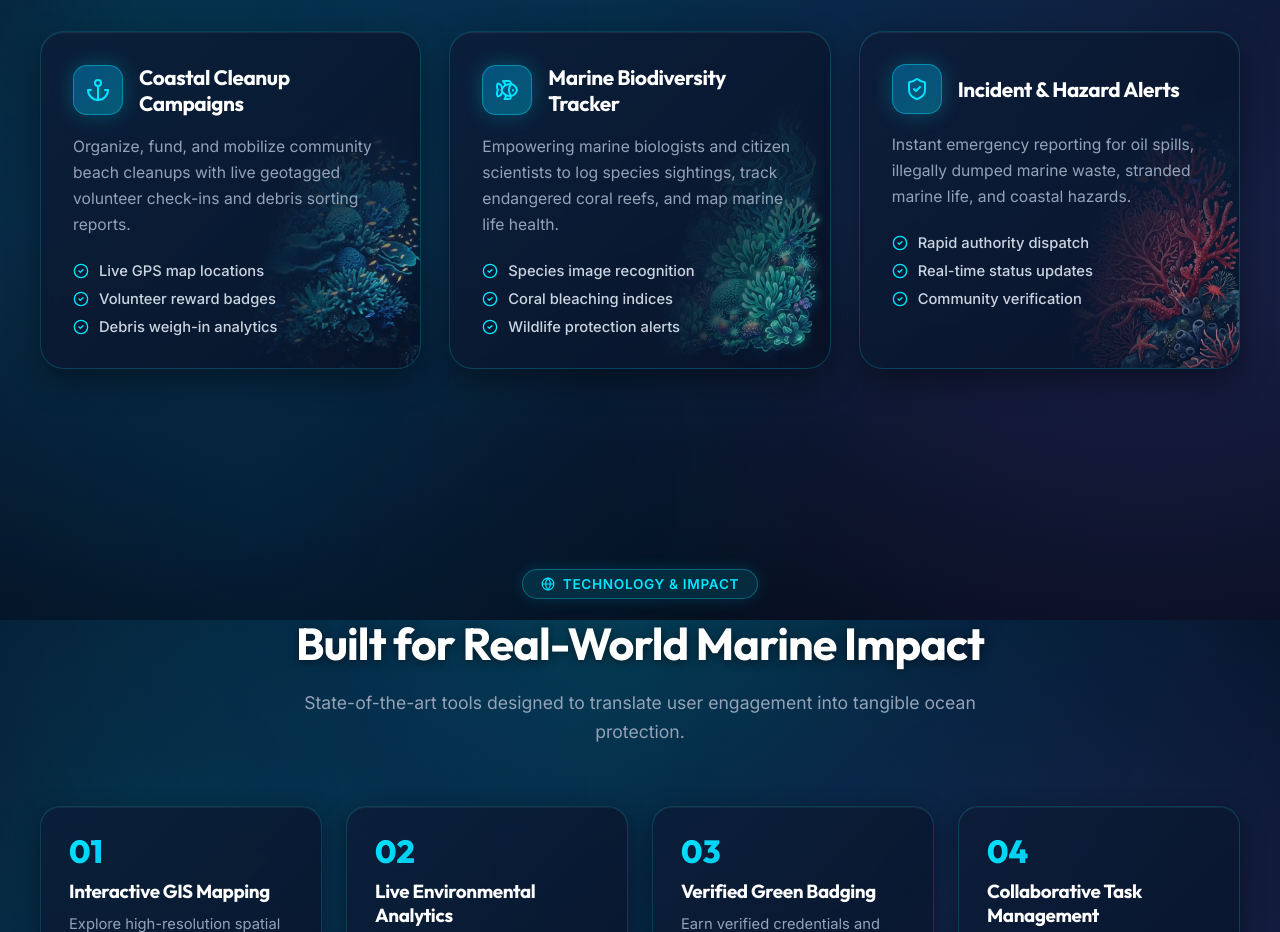
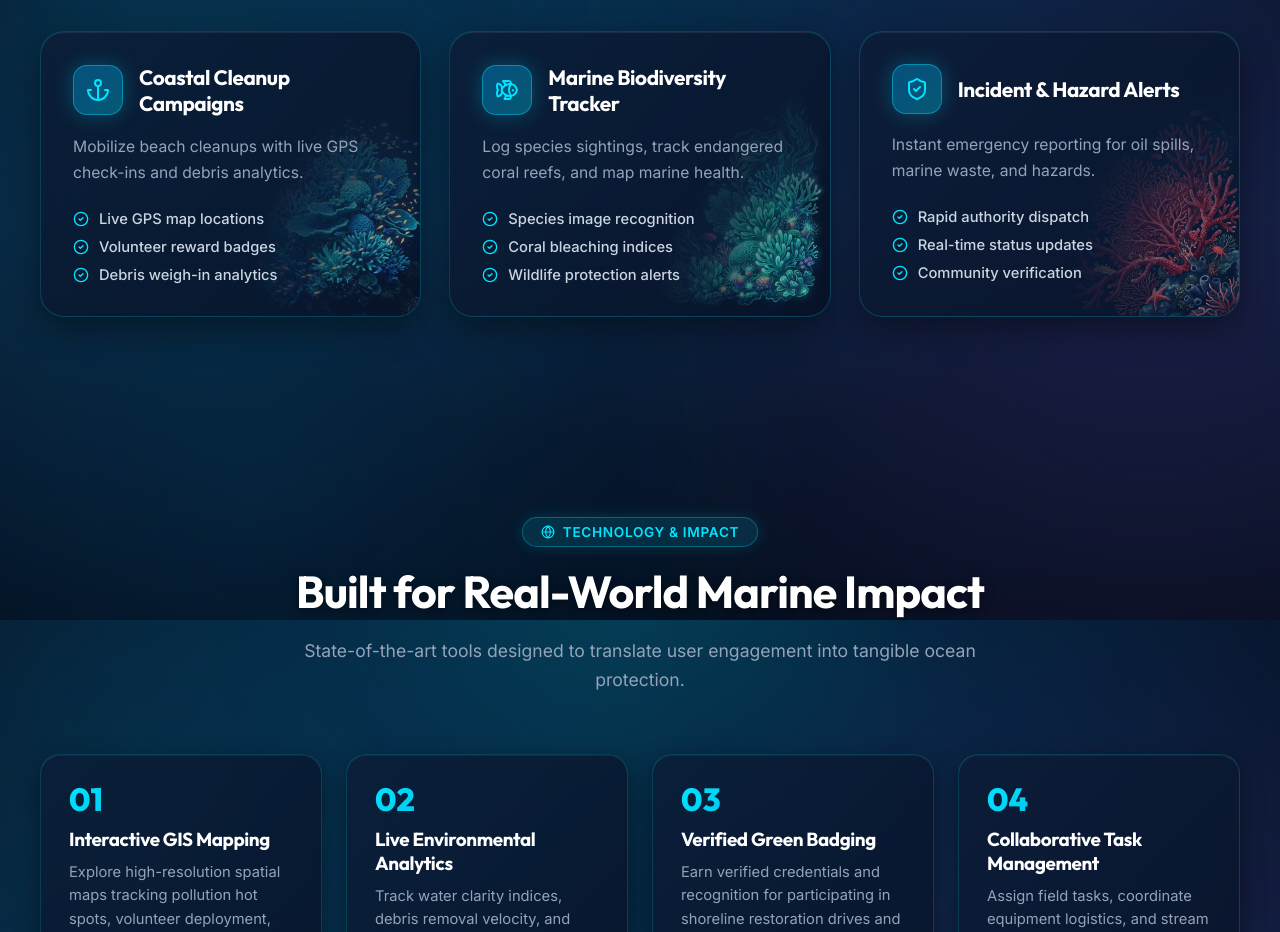
Before and after one commit to Deepthidpk/TerraMarine_frontend_copy, a React (Vite) app: page / in a window 1280 px wide. Shown: the part 1780-2712 px from the top of the page. Built offline with nearby package versions, Linux system fonts and the light colour scheme; a web font is replaced by a local one.

Commit message:
box content update

```diff
--- a/src/pages/LandingPage.jsx
+++ b/src/pages/LandingPage.jsx
@@ -165,7 +165,7 @@ const LandingPage = () => {
                 <h3>Coastal Cleanup Campaigns</h3>
               </div>
               <p>
-                Organize, fund, and mobilize community beach cleanups with live geotagged volunteer check-ins and debris sorting reports.
+                Mobilize beach cleanups with live GPS check-ins and debris analytics.
               </p>
               <ul className="eco-list">
                 <li><CheckCircle2 size={16} /> Live GPS map locations</li>
@@ -183,7 +183,7 @@ const LandingPage = () => {
                 <h3>Marine Biodiversity Tracker</h3>
               </div>
               <p>
-                Empowering marine biologists and citizen scientists to log species sightings, track endangered coral reefs, and map marine life health.
+                Log species sightings, track endangered coral reefs, and map marine health.
               </p>
               <ul className="eco-list">
                 <li><CheckCircle2 size={16} /> Species image recognition</li>
@@ -201,7 +201,7 @@ const LandingPage = () => {
                 <h3>Incident & Hazard Alerts</h3>
               </div>
               <p>
-                Instant emergency reporting for oil spills, illegally dumped marine waste, stranded marine life, and coastal hazards.
+                Instant emergency reporting for oil spills, marine waste, and hazards.
               </p>
               <ul className="eco-list">
                 <li><CheckCircle2 size={16} /> Rapid authority dispatch</li>
```
